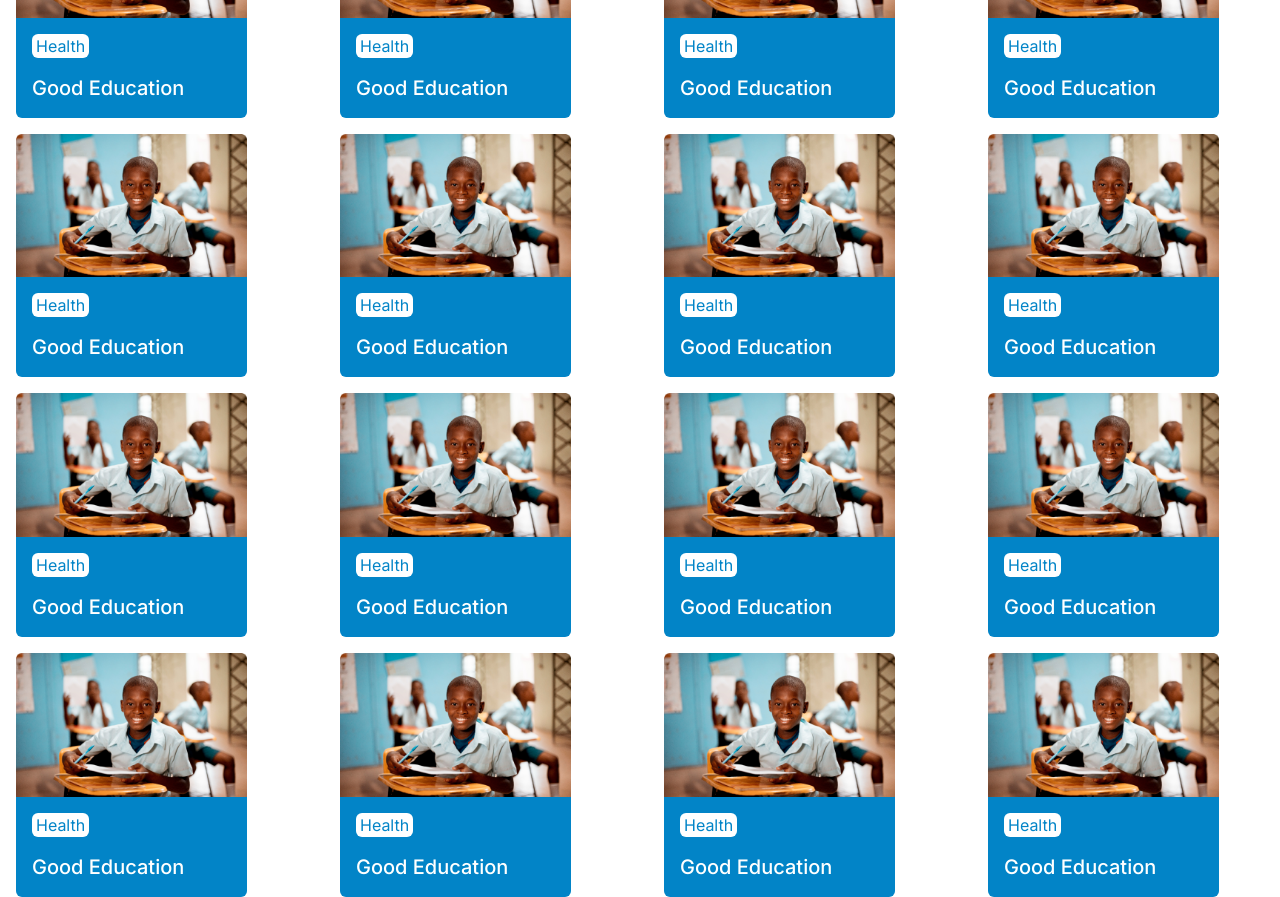
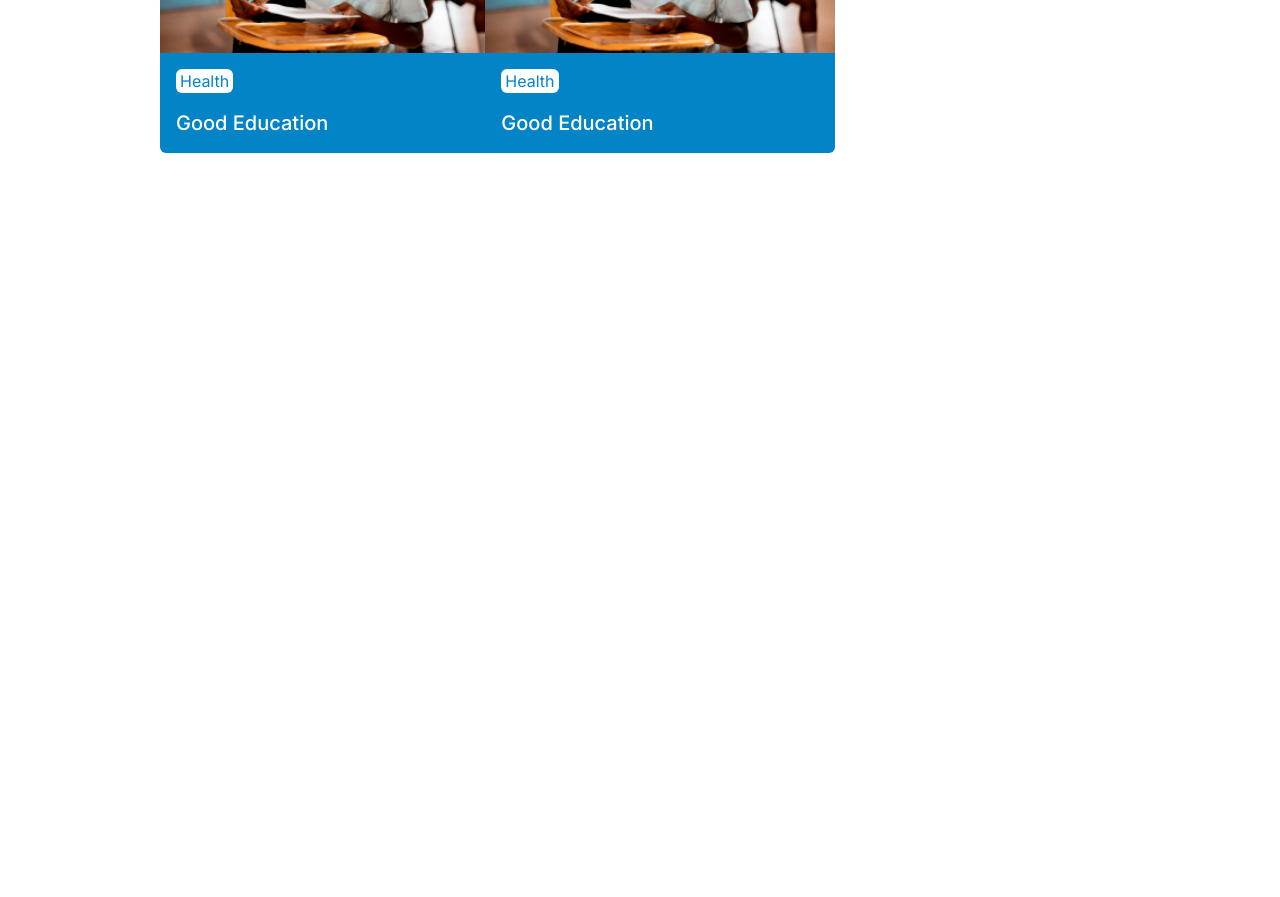
Before and after one commit to hussainali2023/donation-campaign-front, a Next.js app: page / in a window 1280 px wide. Shown: the part 980-1877 px from the top of the page. After the commit the page ends 1633 px from the top, so only its background shows below. Built offline with nearby package versions, Linux system fonts and the light colour scheme.

Commit message:
added card design

```diff
--- a/src/components/Banner/Banner.jsx
+++ b/src/components/Banner/Banner.jsx
@@ -17,10 +17,10 @@ const Banner = () => {
     }
 
   return (
-    <div className=" ">
+    <div className=" m-0 ">
       {/* <p className="text-black text-4xl font-bold">Mobarak Miah</p> */}
-      <Image src={bgImage} className=" opacity-5"/>
-      <div className=" relative -top-[17vh] lg:-top-[550px]">
+      <Image src={bgImage} className=" opacity-5 h-full" />
+      <div className="relative -top-[17vh] lg:-top-[550px] ">
       <nav className="">
       <div className="max-w-7xl mx-auto px-4 sm:px-6 lg:px-8">
         <div className="flex items-center justify-between h-16">
@@ -61,7 +61,7 @@ const Banner = () => {
       )}
     </nav>
     <div>
-      <h1 className=" text-center text-3xl font-bold mt-48">I Grow By Helping People In Need</h1>
+      <h1 className=" text-center text-3xl font-bold mt-52">I Grow By Helping People In Need</h1>
       <div className=" flex justify-center mt-12">
         <input placeholder="Search here...." className=" px-2 relative left-2 border border-r-0 rounded-l-md  border-gray-400 py-1" type="text" /> <button className="  bg-red-500 px-6 py-1 text-white rounded-r-md">Search</button>
       </div>
--- a/src/components/Card_Home/Card_Home.jsx
+++ b/src/components/Card_Home/Card_Home.jsx
@@ -4,137 +4,50 @@ import Education from "../../assests/Education.png";
 const Card_Home = () =>{
     return (
         <>
-        <div className=" This is card section">
-<div className=" grid sm:grid-cols-2 md:grid-cols-3 lg:grid-cols-4 gap-4">
+        <div className=" relative -top-[17vh] lg:-top-[500px] This is card section mx-40 mt-28 ">
+<div className=" grid sm:grid-cols-2 md:grid-cols-3 lg:grid-cols-3 gap-4">
 
-    <div className=" single-card w-3/4 mx-4">
-        <Image src={Education} alt="education"/>
-       <div className=" bg-sky-600 px-4 py-4 rounded-tl-0 rounded-tr-0 rounded-bl-md rounded-br-md ">
+    <div className=" single-card w-[350px] gap-4">
+        <Image src={Education} alt="education" className="w-[350px]"/>
+       <div className=" w-[350px] bg-sky-600 px-4 py-4 rounded-tl-0 rounded-tr-0 rounded-bl-md rounded-br-md ">
         <button className="text-sky-600 bg-white px-1 rounded-md">Health</button>
 <h3 className=" text-white text-xl font-medium mt-4">Good Education</h3>
        </div>
 
     </div>
-    <div className=" single-card w-3/4 mx-4">
-        <Image src={Education} alt="education"/>
-       <div className=" bg-sky-600 px-4 py-4 rounded-tl-0 rounded-tr-0 rounded-bl-md rounded-br-md ">
+    <div className=" single-card w-[350px] gap-4">
+        <Image src={Education} alt="education" className="w-[350px]"/>
+       <div className=" w-[350px] bg-sky-600 px-4 py-4 rounded-tl-0 rounded-tr-0 rounded-bl-md rounded-br-md ">
         <button className="text-sky-600 bg-white px-1 rounded-md">Health</button>
 <h3 className=" text-white text-xl font-medium mt-4">Good Education</h3>
        </div>
 
     </div>
-    <div className=" single-card w-3/4 mx-4">
-        <Image src={Education} alt="education"/>
-       <div className=" bg-sky-600 px-4 py-4 rounded-tl-0 rounded-tr-0 rounded-bl-md rounded-br-md ">
+    <div className=" single-card w-[350px] gap-4">
+        <Image src={Education} alt="education" className="w-[350px]"/>
+       <div className=" w-[350px] bg-sky-600 px-4 py-4 rounded-tl-0 rounded-tr-0 rounded-bl-md rounded-br-md ">
         <button className="text-sky-600 bg-white px-1 rounded-md">Health</button>
 <h3 className=" text-white text-xl font-medium mt-4">Good Education</h3>
        </div>
 
     </div>
-    <div className=" single-card w-3/4 mx-4">
-        <Image src={Education} alt="education"/>
-       <div className=" bg-sky-600 px-4 py-4 rounded-tl-0 rounded-tr-0 rounded-bl-md rounded-br-md ">
+    <div className=" single-card w-[350px] gap-4">
+        <Image src={Education} alt="education" className="w-[350px]"/>
+       <div className=" w-[350px] bg-sky-600 px-4 py-4 rounded-tl-0 rounded-tr-0 rounded-bl-md rounded-br-md ">
         <button className="text-sky-600 bg-white px-1 rounded-md">Health</button>
 <h3 className=" text-white text-xl font-medium mt-4">Good Education</h3>
        </div>
 
     </div>
-    <div className=" single-card w-3/4 mx-4">
-        <Image src={Education} alt="education"/>
-       <div className=" bg-sky-600 px-4 py-4 rounded-tl-0 rounded-tr-0 rounded-bl-md rounded-br-md ">
+    <div className=" single-card w-[350px] gap-4">
+        <Image src={Education} alt="education" className="w-[350px]"/>
+       <div className=" w-[350px] bg-sky-600 px-4 py-4 rounded-tl-0 rounded-tr-0 rounded-bl-md rounded-br-md ">
         <button className="text-sky-600 bg-white px-1 rounded-md">Health</button>
 <h3 className=" text-white text-xl font-medium mt-4">Good Education</h3>
        </div>
 
     </div>
-    <div className=" single-card w-3/4 mx-4">
-        <Image src={Education} alt="education"/>
-       <div className=" bg-sky-600 px-4 py-4 rounded-tl-0 rounded-tr-0 rounded-bl-md rounded-br-md ">
-        <button className="text-sky-600 bg-white px-1 rounded-md">Health</button>
-<h3 className=" text-white text-xl font-medium mt-4">Good Education</h3>
-       </div>
 
-    </div>
-    <div className=" single-card w-3/4 mx-4">
-        <Image src={Education} alt="education"/>
-       <div className=" bg-sky-600 px-4 py-4 rounded-tl-0 rounded-tr-0 rounded-bl-md rounded-br-md ">
-        <button className="text-sky-600 bg-white px-1 rounded-md">Health</button>
-<h3 className=" text-white text-xl font-medium mt-4">Good Education</h3>
-       </div>
-
-    </div>
-    <div className=" single-card w-3/4 mx-4">
-        <Image src={Education} alt="education"/>
-       <div className=" bg-sky-600 px-4 py-4 rounded-tl-0 rounded-tr-0 rounded-bl-md rounded-br-md ">
-        <button className="text-sky-600 bg-white px-1 rounded-md">Health</button>
-<h3 className=" text-white text-xl font-medium mt-4">Good Education</h3>
-       </div>
-
-    </div>
-    <div className=" single-card w-3/4 mx-4">
-        <Image src={Education} alt="education"/>
-       <div className=" bg-sky-600 px-4 py-4 rounded-tl-0 rounded-tr-0 rounded-bl-md rounded-br-md ">
-        <button className="text-sky-600 bg-white px-1 rounded-md">Health</button>
-<h3 className=" text-white text-xl font-medium mt-4">Good Education</h3>
-       </div>
-
-    </div>
-    <div className=" single-card w-3/4 mx-4">
-        <Image src={Education} alt="education"/>
-       <div className=" bg-sky-600 px-4 py-4 rounded-tl-0 rounded-tr-0 rounded-bl-md rounded-br-md ">
-        <button className="text-sky-600 bg-white px-1 rounded-md">Health</button>
-<h3 className=" text-white text-xl font-medium mt-4">Good Education</h3>
-       </div>
-
-    </div>
-    <div className=" single-card w-3/4 mx-4">
-        <Image src={Education} alt="education"/>
-       <div className=" bg-sky-600 px-4 py-4 rounded-tl-0 rounded-tr-0 rounded-bl-md rounded-br-md ">
-        <button className="text-sky-600 bg-white px-1 rounded-md">Health</button>
-<h3 className=" text-white text-xl font-medium mt-4">Good Education</h3>
-       </div>
-
-    </div>
-    <div className=" single-card w-3/4 mx-4">
-        <Image src={Education} alt="education"/>
-       <div className=" bg-sky-600 px-4 py-4 rounded-tl-0 rounded-tr-0 rounded-bl-md rounded-br-md ">
-        <button className="text-sky-600 bg-white px-1 rounded-md">Health</button>
-<h3 className=" text-white text-xl font-medium mt-4">Good Education</h3>
-       </div>
-
-    </div>
-    <div className=" single-card w-3/4 mx-4">
-        <Image src={Education} alt="education"/>
-       <div className=" bg-sky-600 px-4 py-4 rounded-tl-0 rounded-tr-0 rounded-bl-md rounded-br-md ">
-        <button className="text-sky-600 bg-white px-1 rounded-md">Health</button>
-<h3 className=" text-white text-xl font-medium mt-4">Good Education</h3>
-       </div>
-
-    </div>
-    <div className=" single-card w-3/4 mx-4">
-        <Image src={Education} alt="education"/>
-       <div className=" bg-sky-600 px-4 py-4 rounded-tl-0 rounded-tr-0 rounded-bl-md rounded-br-md ">
-        <button className="text-sky-600 bg-white px-1 rounded-md">Health</button>
-<h3 className=" text-white text-xl font-medium mt-4">Good Education</h3>
-       </div>
-
-    </div>
-    <div className=" single-card w-3/4 mx-4">
-        <Image src={Education} alt="education"/>
-       <div className=" bg-sky-600 px-4 py-4 rounded-tl-0 rounded-tr-0 rounded-bl-md rounded-br-md ">
-        <button className="text-sky-600 bg-white px-1 rounded-md">Health</button>
-<h3 className=" text-white text-xl font-medium mt-4">Good Education</h3>
-       </div>
-
-    </div>
-    <div className=" single-card w-3/4 mx-4">
-        <Image src={Education} alt="education"/>
-       <div className=" bg-sky-600 px-4 py-4 rounded-tl-0 rounded-tr-0 rounded-bl-md rounded-br-md ">
-        <button className="text-sky-600 bg-white px-1 rounded-md">Health</button>
-<h3 className=" text-white text-xl font-medium mt-4">Good Education</h3>
-       </div>
-
-    </div>
 
 </div>
         </div>
```
